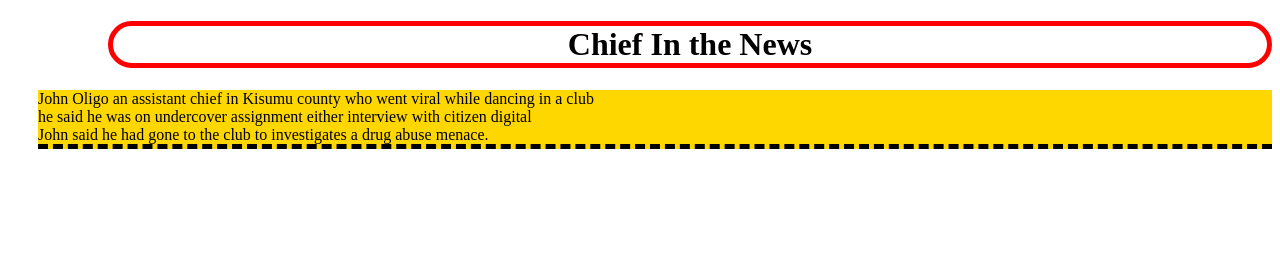
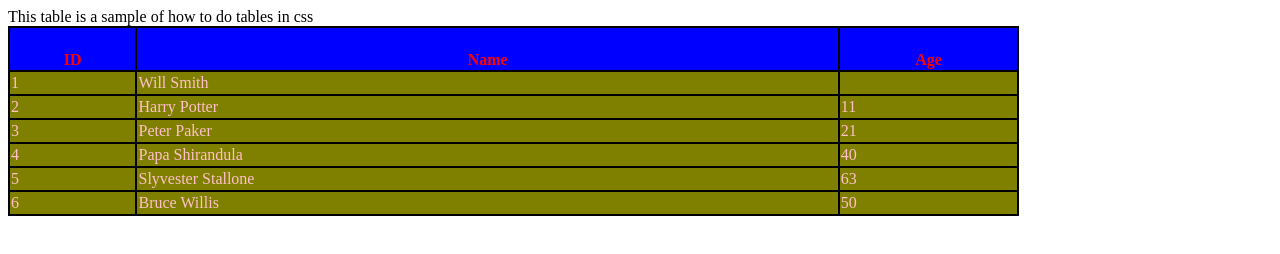
Before and after one commit to kanyingibrandon-crypto/Hometure, a plain HTML site: page Test.html in a window 1280 px wide. Drawn offline with Linux system fonts and the light colour scheme.

Commit message:
Refactor HTML table and styles
Updated the HTML structure and styles for the table and removed unnecessary elements.

```diff
--- a/Test.html
+++ b/Test.html
@@ -2,28 +2,79 @@
 <head>
 <title>lesson 21</title>
 
-<style>
+<style type="text/css">
+  table,th,td{
+    border:2px solid black;}
+  tr:nth-child(odd)
+  {background-color:#f2f2f2;}
+  caption{caption-side:bottom;}
+  table{width:80%;border-collapse:collapse;}
+  th{height:40px;text-align:center;vertical-align:bottom;color:red;background-color:blue;}
+  td{height:20px;text-align:left;color:pink;background-color:olive;}
+
+    </style>
+</head>
+<body>
+     <caption>
+       This table is a sample of how to do tables in css
+     </caption>
+  <table>
+<tr>
+<th>ID</th>
+  <th>Name </th>
+  <th>Age </th>
+</tr>
+
+<tr>
+  <td>1</td>
+  <td>Will Smith</td>
+  <td>&nbsp</td>
+</tr>
+    <tr>
+      <td>2</td>
+      <td>Harry Potter</td>
+      <td>11</td>
+    </tr>
+    <tr>
+      <td>3</td>
+      <td>Peter Paker</td>
+      <td>21</td>
+
+    </tr>
+<tr>
+  <td>4</td>
+  <td>Papa Shirandula</td>
+  <td>40</td>
+</tr>
+<tr>
+  <td>5</td>
+<td>Slyvester Stallone</td>
+  <td>63</td>
+
+
+</tr>
+    <tr>
+      <td>6</td>
+      <td>Bruce Willis</td>
+      <td>50</td>
+    </tr>
+
+
+  </table>
 
 
 
 
 
 
-  H1{border-radius:30px;margin-left:100px;text-align:center;
-    border:5px solid red;}
-p{border-bottom-style:dashed;border-width:5px;background-color:gold;margin-left:30px;}
 
 
 
-</style>
-</head>
-<body>
 
-<h1>Chief In the News</h1>
-<p>John Oligo an assistant chief in Kisumu county who went viral while dancing in a club <br>he said he was on undercover assignment either interview with citizen digital<br> John said he had gone to the club to investigates a drug abuse menace.
-<br>
 
-</p>
+
+
+
 
 </body>
 </html>
```
